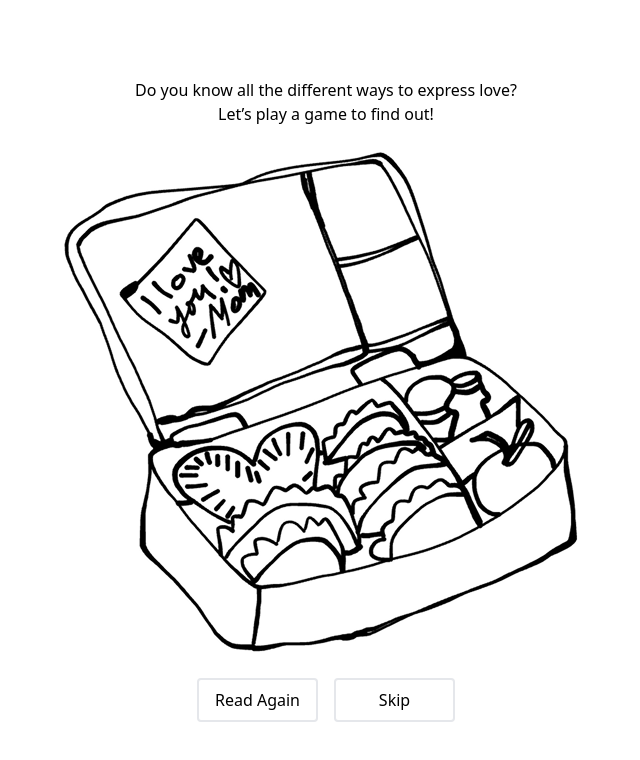
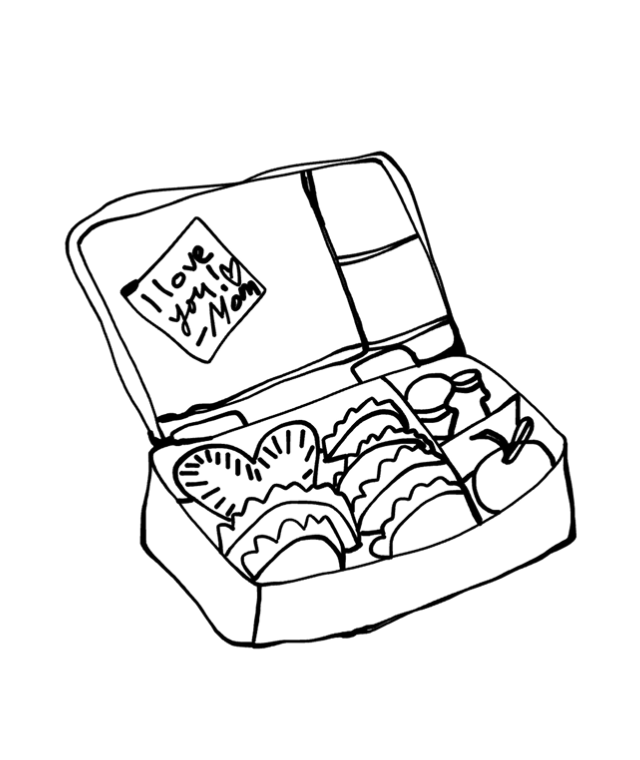
Before and after one commit to jessicatong8/afd-story, a React (Vite) app: page /read/end in a window 1280 px wide. Both pictures are taken after a click on the button 640 px from the left and 402 px from the top of the page. Shown: the top 760 px of the page, without its empty margins (314-954 px from the left). Built offline with nearby package versions, Linux system fonts and the light colour scheme.

Commit message:
working transition

```diff
--- /dev/null
+++ b/src/components/Game/LunchBoxOpen.tsx
@@ -0,0 +1,43 @@
+import { motion, AnimatePresence, easeInOut } from "framer-motion";
+import { useEffect, useState } from "react";
+import { useNavigate } from "react-router-dom";
+import image from "../../assets/game/startPage/lunchbox_open.png";
+
+const LunchBoxOpen = () => {
+  const [fadeOut, setFadeOut] = useState(false);
+  const navigate = useNavigate();
+
+  useEffect(() => {
+    const fadeTimer = setTimeout(() => {
+      setFadeOut(true);
+    }, 3300);
+
+    const navTimer = setTimeout(() => {
+      navigate("/game");
+    }, 3500);
+
+    return () => {
+      clearTimeout(fadeTimer);
+      clearTimeout(navTimer);
+    };
+  }, []);
+
+  return (
+    <AnimatePresence>
+      <motion.div
+        animate={{
+          //   opacity: [0, 1],
+          scale: [0.9, 1, 2],
+          transition: { duration: 3.5, ease: "easeOut", times: [0, 0.9, 1] },
+        }}
+        className={`flex h-screen w-screen justify-center items-center
+            transition-opacity duration-100 ease-out ${fadeOut ? "opacity-0" : "opacity-100"}`}
+      >
+        <img src={image} className="pointer-events-none" />
+        {}
+      </motion.div>
+    </AnimatePresence>
+  );
+};
+
+export default LunchBoxOpen;
--- a/src/pages/StoryEndPage.tsx
+++ b/src/pages/StoryEndPage.tsx
@@ -1,23 +1,55 @@
-import image from "../assets/game/startPage/lunchbox_open.png";
+import { useNavigate } from "react-router-dom";
+import lunchBoxClosed from "../assets/game/startPage/lunchbox_closed.png";
+import { useEffect, useState } from "react";
+import LunchBoxOpen from "../components/Game/LunchBoxOpen";
+import { motion } from "framer-motion";
 
 const StoryEndPage = () => {
+  const navigate = useNavigate();
+  const [clicked, setClicked] = useState(false);
+
+  const handleGameStart = () => {
+    setClicked(true);
+  };
+  useEffect(() => {
+    // Eagerly import game component after this one renders
+    import("./GamePage");
+  }, []);
+
   return (
-    <div className="flex flex-col justify-center items-center gap-4 p-6 w-screen h-screen">
+    <div>
+      {clicked && <LunchBoxOpen />}
+      <div
+        className={`flex flex-col justify-center items-center gap-12 p-6 w-screen h-screen transition-opacity ease-in duration-300 ${clicked && "opacity-0"}`}
+      >
         <p className="text-center">
           Do you know all the different ways to express love?
           <br />
           Let’s play a game to find out!
         </p>
-      <button onClick={() => console.log("clicked!")}>
-        <img src={image} className="" />
+
+        <button
+          onClick={handleGameStart}
+          disabled={clicked === true}
+          className="active:scale-95"
+        >
+          <img src={lunchBoxClosed} className="pointer-events-none" />
         </button>
+
         <div className="grid grid-cols-2 gap-4 ">
-        <button className="border-2  border-gray-200 px-4 py-2 rounded ">
+          <button
+            onClick={() => navigate("/read/1")}
+            className="border-2  border-gray-200 px-4 py-2 rounded "
+          >
             Read Again
           </button>
-        <button className="border-2  border-gray-200 px-4 py-2 rounded">
+          <button
+            onClick={() => navigate("/")}
+            className="border-2  border-gray-200 px-4 py-2 rounded"
+          >
             Skip
           </button>
+        </div>
       </div>
     </div>
   );
```
Also changed, not shown: src/assets/game/startPage/lunchbox_closed.png (added). Lines whose indentation alone changed are shown as unchanged.
